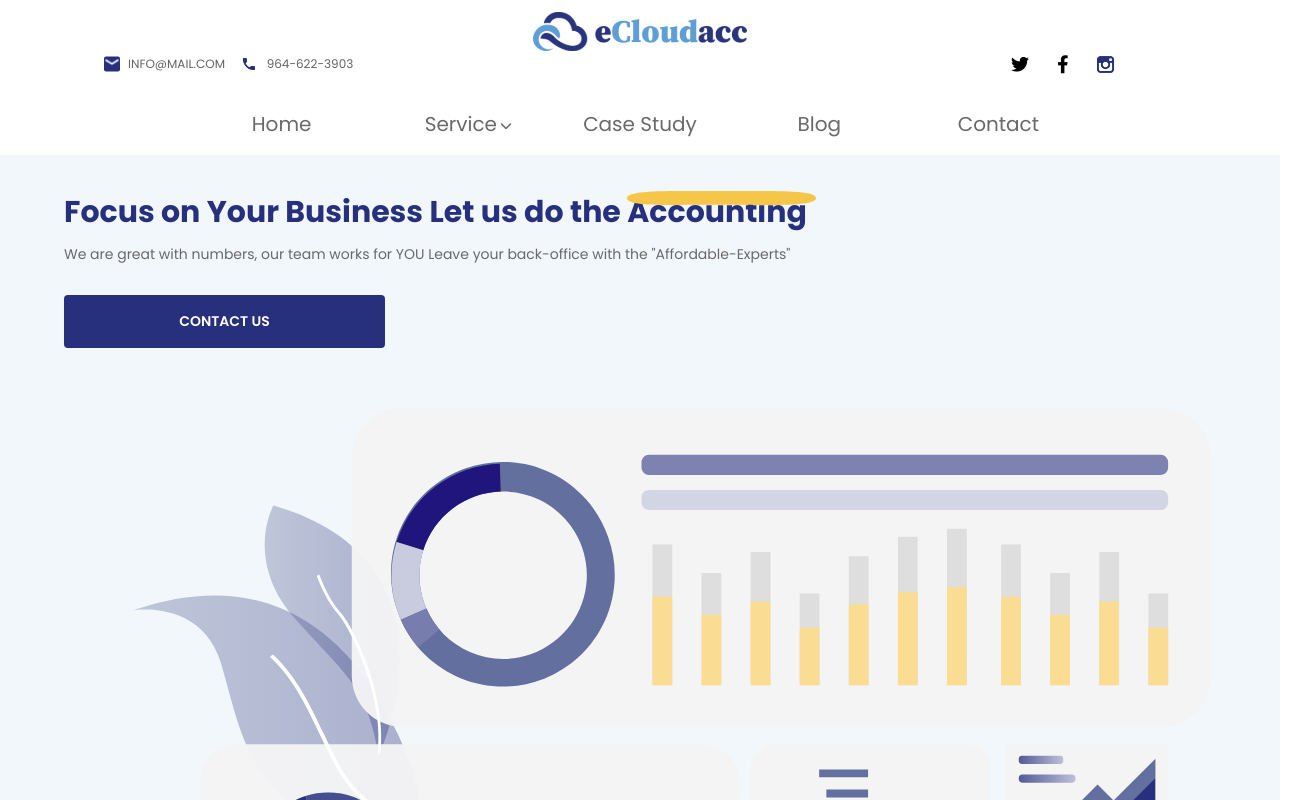
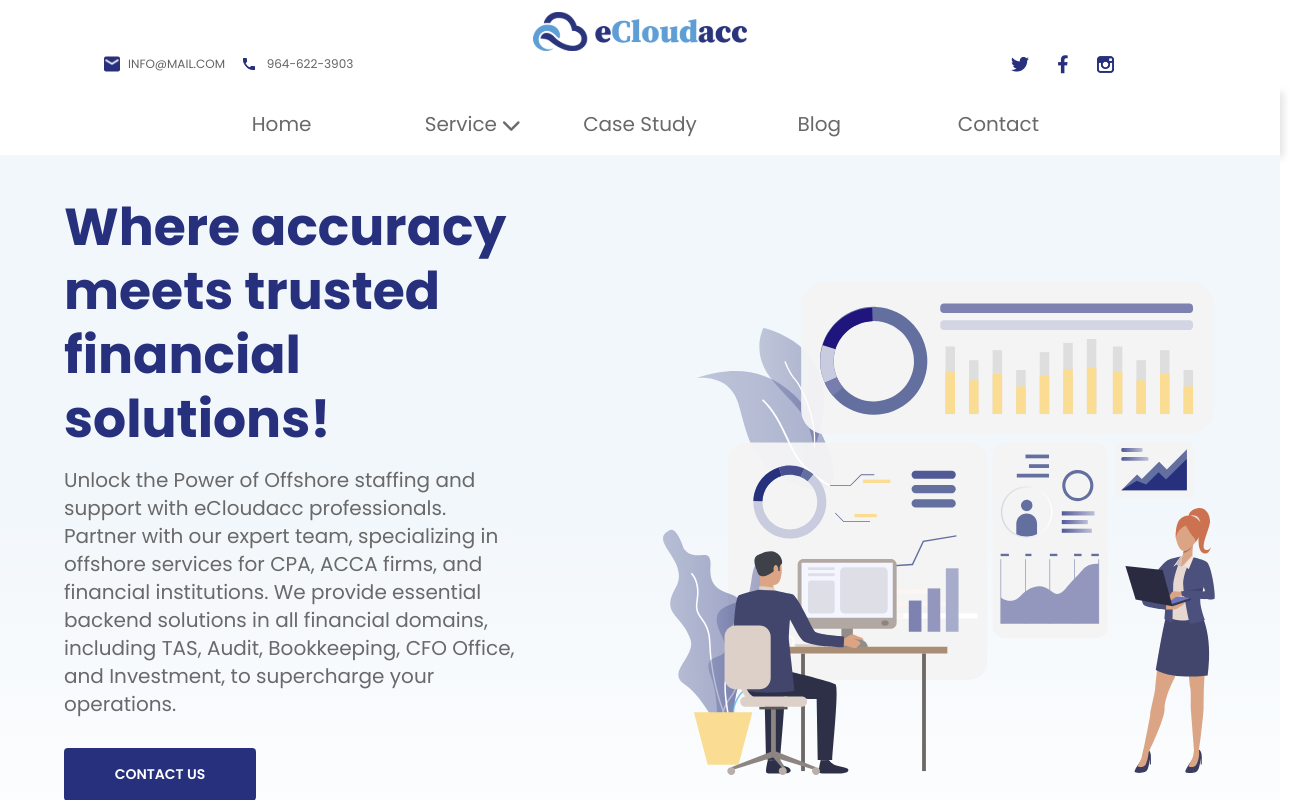
Before and after one commit to Ahsan2519/eCloudss, a React (Create React App) app: page / in a window 1280 px wide. Shown: the top 800 px of the page, 1315 px wide, since content can reach past the window. Built offline with nearby package versions, Linux system fonts and the light colour scheme.

Commit message:
Feat: Fotter desktop version added

```diff
--- a/src/Assets/Style/App.css
+++ b/src/Assets/Style/App.css
@@ -85,11 +85,11 @@
   @apply font-[400] text-[20px] leading-[28px] text-center text-[#696969] py-2 w-full;
 }
 .common {
-  @apply after:content-['\f078'] after:font-['FontAwesome'] after:text-[12px] after:text-[#696969] after:absolute after:top-[54%] after:translate-y-[-50%] after:right-[-21%];
+  @apply after:content-['\f078'] after:font-['FontAwesome'] after:text-[19px] after:text-[#696969] after:absolute after:top-[53%] after:translate-y-[-50%] after:right-[-33%];
 }
 
 .icon-common {
-  @apply relative indent-[-9999px] flex justify-center before:font-['FontAwesome'] before:absolute before:indent-0 before:block text-[18px]
+  @apply relative indent-[-9999px] flex justify-center before:font-['FontAwesome'] before:absolute before:indent-0 before:block text-[18px] before:text-[#27307D]
 }
 
 .counter {
--- a/src/Components/Footer.jsx
+++ b/src/Components/Footer.jsx
@@ -1,26 +1,28 @@
 import React from "react";
 import NavList from "./UI/NavList";
 import { Link } from "react-router-dom";
+import { useSelector } from "react-redux";
 
 const Footer = () => {
+  const isDesktops = useSelector((state) => state.window.isDesktop);
   return (
     <footer>
       <div
         className="bg-cover bg-no-repeat bg-gradient-to-r from-blue-100 via-blue-200 to-transparent"
         style={{ backgroundImage: `url('Images/Footer.svg')` }}
       >
-        <div className="wrapper py-[85px]">
-          <h3 className="flex justify-center mb-[65px]">
+        <div className={`wrapper py-[85px] ${isDesktops ? 'py-[60px]' : ''}`}>
+          <h3 className={`flex justify-center mb-[65px] ${isDesktops ? 'mb-[75px]' : ''}`}>
             <Link to={"/"}>
-              <img src="Images/FooterLogo.svg" alt="eCloudacc" />
+              <img src={!isDesktops ? 'Images/FooterLogo.svg' : 'Images/FooterDesktop.svg'} alt="eCloudacc" />
             </Link>
           </h3>
           <NavList isFooter={true} />
         </div>
       </div>
-      <div className="bg-white py-10">
-        <div className="wrapper w-[80%]">
-          <ul className="flex justify-between mb-5">
+      <div className={`bg-white py-10 ${isDesktops ? 'py-3' : ''}`}>
+        <div className={`wrapper w-[80%] ${isDesktops ? 'flex justify-between flex-row-reverse items-center' : ''}`}>
+          <ul className={`flex justify-between mb-5 ${isDesktops ? 'basis-[20%] mb-0' : ''}`}>
             <li className="basis-[28%]">
               <a href="#FIXME" title="FaceBook" target="_blank" className="icon-common before:content-['\f39e'] text-[24px]">
                 Facebook
--- a/src/Components/Home.jsx
+++ b/src/Components/Home.jsx
@@ -51,9 +51,9 @@ const Home = () => {
         </div>
       </section> */}
         <ContentImage
-          heading={"Focus on Your Business Let us do the"}
+          heading={!isDesktops ? 'Focus on Your Business Let us do the' : 'Where accuracy meets trusted financial solutions! '}
           description={
-            'We are great with numbers, our team works for YOU Leave your back-office with the "Affordable-Experts"'
+            !isDesktops ? 'We are great with numbers, our team works for YOU Leave your back-office with the "Affordable-Experts"' : 'Unlock the Power of Offshore staffing and support with eCloudacc professionals. Partner with our expert team, specializing in offshore services for CPA, ACCA firms, and financial institutions. We provide essential backend solutions in all financial domains, including TAS, Audit, Bookkeeping, CFO Office, and Investment, to supercharge your operations. '
           }
           path={"/Contact"}
           title={"Contact Us"}
@@ -114,22 +114,24 @@ const Home = () => {
             <h2 className="font-[700] text-[30px] leading-[64px] text-[#27307D] text-center mb-5">
               Testimonials
             </h2>
-            <ul className="flex">
+            <ul className={`flex ${isDesktops ? 'justify-between items-start w-[88%] mx-auto' : ''}`}>
               {sliderDetails.map((val, idx) => {
                 return (
                   <li
                     key={idx}
                     className={`${
-                      isDesktops ? 'flex': idx === index ? "flex" : "hidden"
-                    } flex-col items-center w-[85%] mx-auto border-[1px] border-[#EFEFEF] px-[8%] pt-[30px] pb-[45px] rounded-[12px]`}
+                      isDesktops ? 'flex px-[1%] basis-[23%]': idx === index ? "flex" : "hidden w-[85%] mx-auto"
+                    } flex-col items-center  border-[1px] border-[#EFEFEF] px-[8%] pt-[30px] pb-[45px] rounded-[12px]`}
                   >
-                    <p className="Slider">{val.discription}</p>
+                    <p className={`Slider ${isDesktops ? 'text-[16px] leading-[20px] text-[#6E7378]' : ''}`}>{isDesktops ? val.desktopDescription : val.mobileDiscription}</p>
                     <figure className="pb-6">
                       <img src={val.url} alt={val.title} />
                     </figure>
-                    <h3 className="font-[700] text-[16px] leading-[22px] text-black">
+                    {
+                      !isDesktops && <h3 className="font-[700] text-[16px] leading-[22px] text-black">
                       {val.title}
                     </h3>
+                    }
                     <p className="font-[400] text-[12px] leading-[24px] text-[#BABABA] pt-2">
                       {val.role}
                     </p>
--- a/src/Components/UI/ContentImage.jsx
+++ b/src/Components/UI/ContentImage.jsx
@@ -1,3 +1,4 @@
+import { useSelector } from "react-redux";
 import { Link } from "react-router-dom";
 
 const ContentImage = ({
@@ -10,6 +11,7 @@ const ContentImage = ({
   isHero,
   children,
 }) => {
+  const isDesktops = useSelector((state) => state.window.isDesktop);
   return (
     <section
       className={`${
@@ -20,23 +22,34 @@ const ContentImage = ({
             }  background`
       } `}
     >
-      <div className="wrapper">
-        <div>
+      {/* {isDesktops && isHero &&  (
+        <>
+          <figure className="absolute top-0 hero-image-one">
+            <img src="Images/Bg.svg" alt="Hero Image" />
+          </figure>
+          <figure className="absolute top-0 hero-image-two">
+            <img src="Images/BgTwo.svg" alt="Hero Image" />
+          </figure>
+        </>
+      )} */}
+
+      <div className={`wrapper ${isDesktops && isHero ? 'flex justify-between items-center' : ''}`}>
+        <div className={`${isDesktops && isHero ? 'basis-[44%]': ''}`}>
           <h2
             className={`${
               isHero || children
-                ? "text-[#27307D] font-[700] text-[30px] leading-[34px]"
+                ? "text-[#27307D] font-[700] text-[30px] md:text-[52px] md:leading-[64px] leading-[34px]"
                 : `font-[700] text-[30px] text-center text-white  px-[20%] mb-5 ${
                     title === "Know More" ? "leading-[34px]" : "leading-[42px]"
                   }`
             }`}
           >
-            {heading} {isHero && <span className="relative z-[4] before:content-[''] before:w-[189px] before:h-[14px]  before:absolute before:z-0 before:top-0  test">Accounting</span>}
+            {heading} {isHero && !isDesktops && <span>Accounting</span>}
           </h2>
           <p
             className={`${
               isHero || children
-                ? "font-[400] text-[14px] leading-[21px] text-[#696969] pr-[10%] mt-[15px]"
+                ? `font-[400] text-[14px] leading-[21px] text-[#696969] pr-[10%] mt-[15px] ${isDesktops ? 'text-[20px] leading-[28px]': ''}`
                 : "font-[400] text-[14px] leading-[21px] text-center text-white px-[20%]"
             }`}
           >
@@ -59,8 +72,8 @@ const ContentImage = ({
             {title}
           </Link>
         </div>
-        <figure>
-          <img src={imagePath} alt={altMsg} className="w-full" />
+        <figure className={`${isDesktops && isHero ? 'basis-[48%] max-h-[578px] h-full': ''}`}>
+          <img src={imagePath} alt={altMsg} className="w-full h-full" />
         </figure>
       </div>
     </section>
--- a/src/Components/UI/NavList.jsx
+++ b/src/Components/UI/NavList.jsx
@@ -1,8 +1,10 @@
 import React from "react";
 import { Link, useLocation } from "react-router-dom";
 import Footer from "../Footer";
+import { useSelector } from "react-redux";
 
 const NavList = ({ isFooter, toggleHandler, isOpen }) => {
+  const isDesktops = useSelector((state) => state.window.isDesktop);
   return (
     <ul
       className={`${
@@ -11,7 +13,7 @@ const NavList = ({ isFooter, toggleHandler, isOpen }) => {
           : "flex items-center gap-2 md:gap-0 flex-col md:flex-row"
       }`}
     >
-      <li className={`${!isFooter ? "nav-list" : "footer-nav-list"}`}>
+      <li className={`${!isFooter ? "nav-list" : `footer-nav-list ${isDesktops ? 'basis-[13%] font-[500] text-[24px] leading-[24px] text-[#27307D]' : ''}`}`}>
         {!isFooter ? (
           <Link to={"/"} title="Home">
             Home
@@ -26,7 +28,7 @@ const NavList = ({ isFooter, toggleHandler, isOpen }) => {
         className={`${
           !isFooter
             ? "nav-list transition-all ease-in-out duration-[.3s] relative"
-            : "footer-nav-list"
+            : `footer-nav-list ${isDesktops ? 'basis-[13%] font-[500] text-[24px] leading-[24px] text-[#27307D]' : ''}`
         }`}
         onClick={!isFooter ? () => toggleHandler("dropdown") : undefined}
       >
@@ -68,38 +70,38 @@ const NavList = ({ isFooter, toggleHandler, isOpen }) => {
         )}
       </li>
       {!isFooter ? (
-        <li className={`${!isFooter ? "nav-list" : "footer-nav-list"}`}>
+        <li className={`${!isFooter ? "nav-list" : ''}`}>
           <Link to={"/CaseStudy"} title="Case Study">
             Case Study
           </Link>
         </li>
       ) : (
-        <li className={`${!isFooter ? "nav-list" : "footer-nav-list"}`}>
+        <li className={`${!isFooter ? "nav-list" : `footer-nav-list ${isDesktops ? 'basis-[13%] font-[500] text-[24px] leading-[24px] text-[#27307D]' : ''}`}`}>
           <Link to={"/Contact"} title="Contact">
             Contact Us
           </Link>
         </li>
       )}
       {!Footer && (
-        <li className={`${!isFooter ? "nav-list" : "footer-nav-list"}`}>
+        <li className={`${!isFooter ? "nav-list" : ''}`}>
           <Link to={"/About"} title="About Us">
             About Us
           </Link>
         </li>
       )}
-      <li className={`${!isFooter ? "nav-list" : "footer-nav-list"}`}>
+      <li className={`${!isFooter ? "nav-list" : `footer-nav-list ${isDesktops ? 'basis-[13%] font-[500] text-[24px] leading-[24px] text-[#27307D]' : ''}`}`}>
         <Link to={"/Blog"} title="Blog">
           Blog
         </Link>
       </li>
       {!isFooter ? (
-        <li className={`${!isFooter ? "nav-list" : "footer-nav-list"}`}>
+        <li className={`${!isFooter ? "nav-list" : ''}`}>
           <Link to={"/Contact"} title="Contact">
             Contact
           </Link>
         </li>
       ) : (
-        <Link to={"/CaseStudy"} title="Case Study">
+        <Link to={"/CaseStudy"} title="Case Study" className={`footer-nav-list ${isDesktops ? 'basis-[13%] font-[500] text-[24px] leading-[24px] text-[#27307D]' : ''}`}>
           Case Study
         </Link>
       )}
```
Also changed, not shown: src/Data/Slider.jsx (+24 -19 lines), public/Images/FooterDesktop.svg (added).
